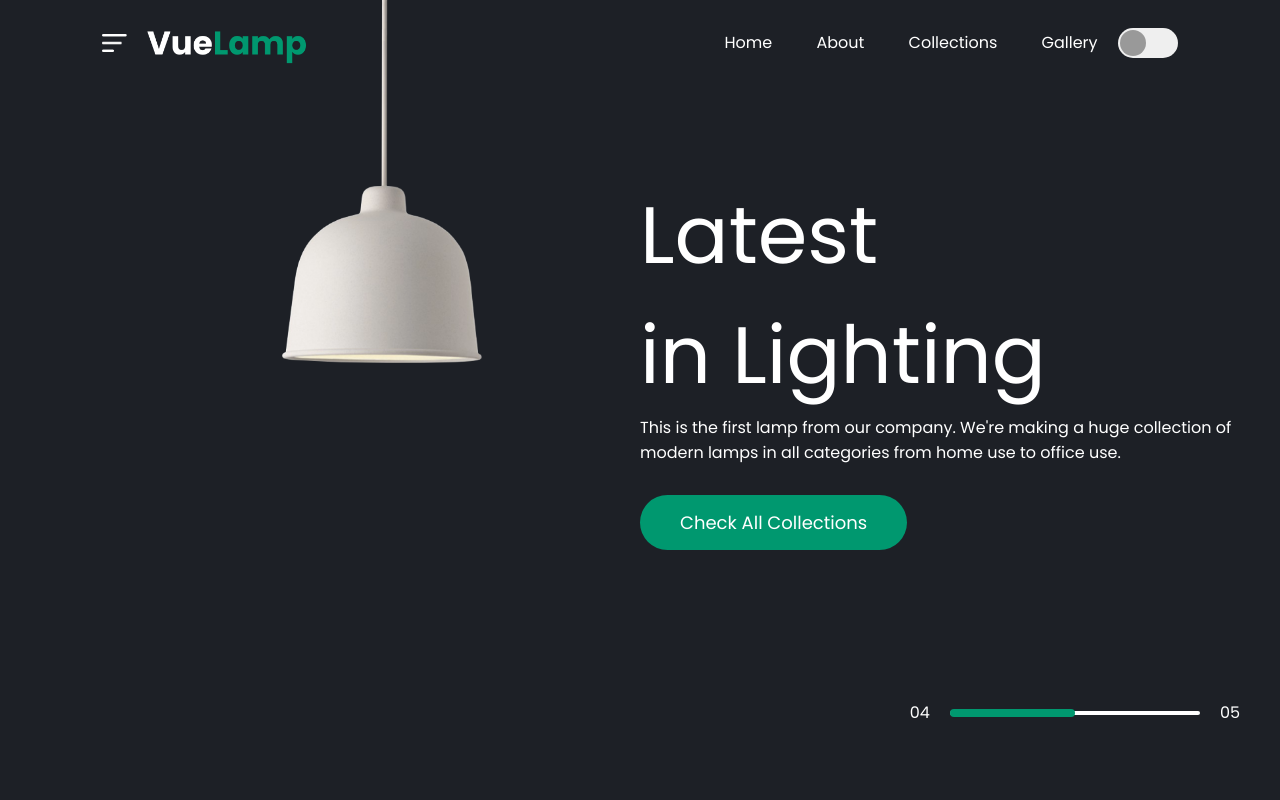
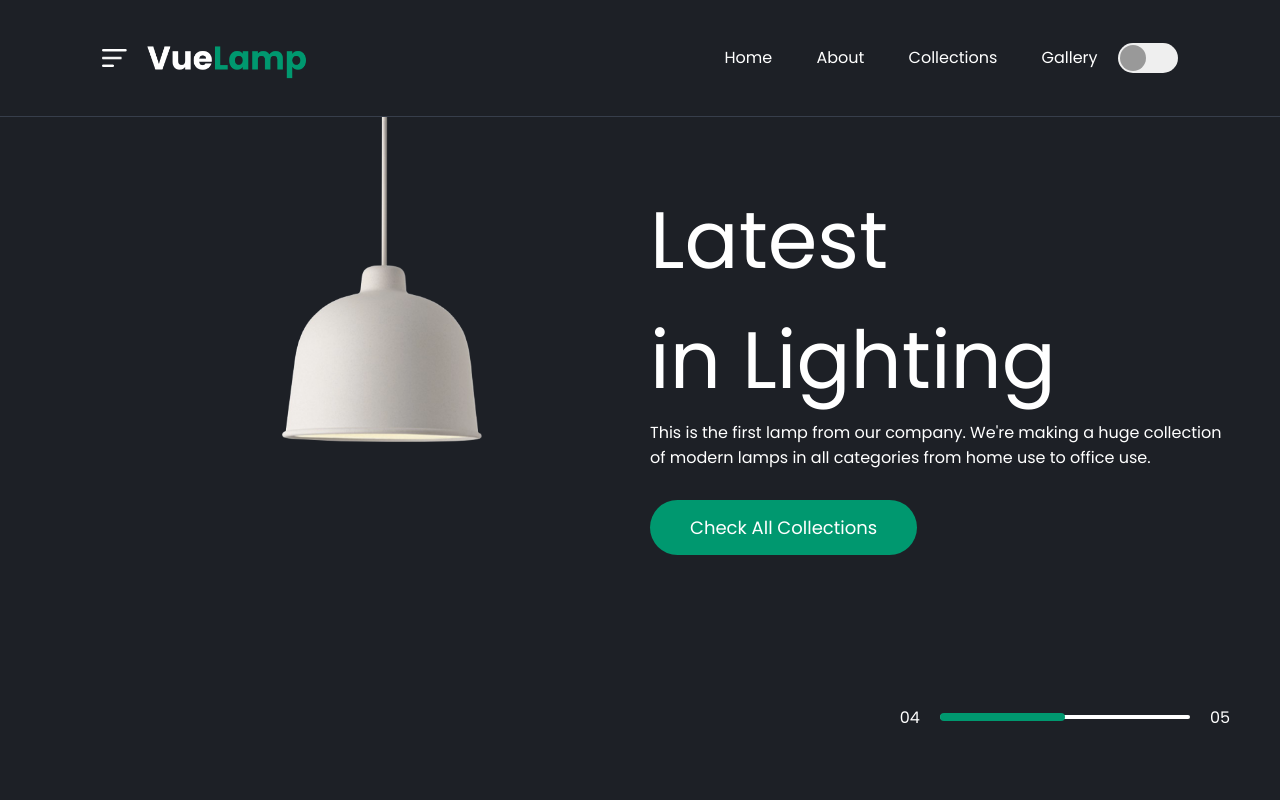
Before and after one commit to anggi78/Lamp, a plain HTML site: page index.html in a window 1280 px wide. Shown: the top 800 px of the page. Drawn offline with nearby package versions, Linux system fonts and the light colour scheme.

Commit message:
Add files via upload

```diff
--- a/index.html
+++ b/index.html
@@ -13,7 +13,6 @@
     <link href="https://unpkg.com/aos@2.3.1/dist/aos.css" rel="stylesheet">
 </head>
 <body>
-    <div class="hero" id="home">
         <nav>
             <img src="images/menu.png" class="menu-img">
             <img src="images/logo.png" class="logo">
@@ -25,7 +24,7 @@
             </ul>
             <button type="button" onclick="toggleBtn()" id="btn"><span></span></button>
         </nav>
-
+    <div class="hero" id="home">
         <div class="lamp-container">
             <img src="images/lamp.png" class="lamp">
             <img src="images/light.png" class="light" id="light">
--- a/style.css
+++ b/style.css
@@ -14,10 +14,17 @@
     position: relative;
 }
 
-nav{
+nav {
+    position: fixed;
+    top: 0;
+    left: 0;
+    width: 100%;
+    background-color: #1d2026;
+    z-index: 999;
     display: flex;
     align-items: center;
-    padding: 20px 8%;
+    padding: 35px 8%;
+    border-bottom: 1px solid #373e4b;
 }
 
 nav .menu-img{
@@ -47,6 +54,11 @@ nav ul li a{
     color: #fff;
 }
 
+nav ul li a:hover{
+    color: #00986f;
+    transition: all 0.3s ease;
+}
+
 button{
     background: #efefef;
     height: 30px;
@@ -70,7 +82,7 @@ button span{
 
 .lamp-container{
    position: absolute;
-   top: -20px;
+   top: -30px;
    left: 22%;
    width: 200px;
 }
@@ -94,6 +106,7 @@ button span{
     max-width: 600px;
     margin-top: 7%;
     margin-left: 50%;
+    padding: 90px 10px;
 }
 
 .text-container h1{
```
